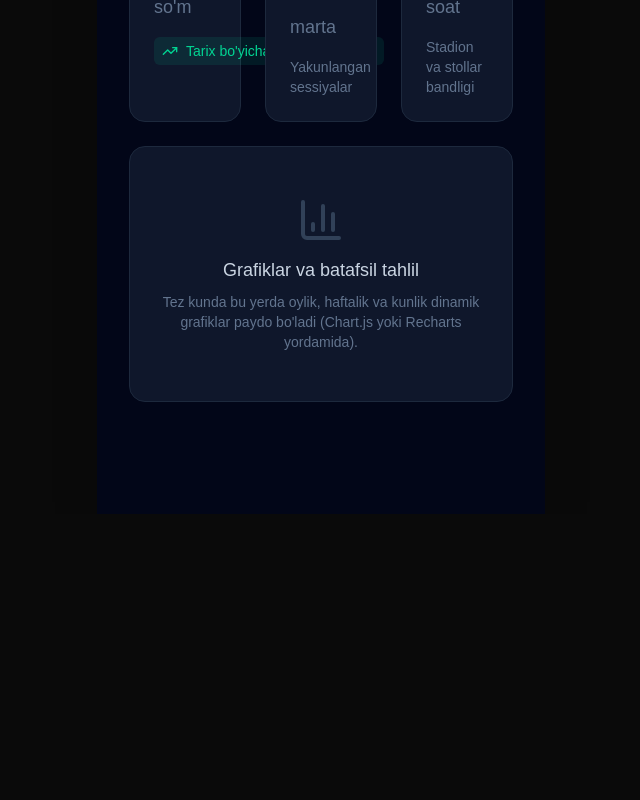
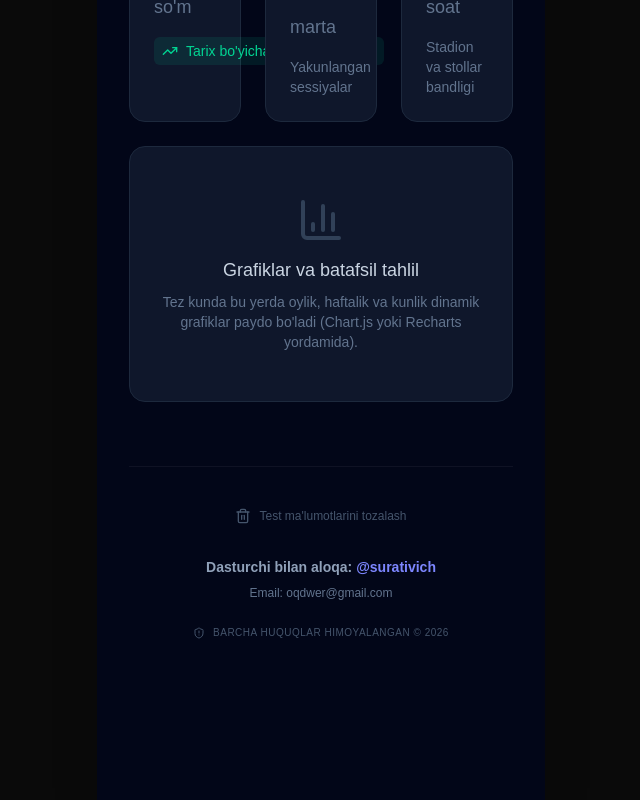
Before and after one commit to surativich/poliya-web, a Next.js app: page /reports in a window 1280 px wide. Shown: the part 958-1758 px from the top of the page, without its empty margins (319-959 px from the left). Before the commit the page ends 1472 px from the top, so only its background shows below. Built offline with nearby package versions, Linux system fonts and the light colour scheme; no server answers; the database is empty.

Commit message:
Add reports clear action and premium footer

```diff
--- /dev/null
+++ b/src/actions/admin.actions.ts
@@ -0,0 +1,24 @@
+"use server";
+
+import { sql } from "@vercel/postgres";
+import { revalidatePath } from "next/cache";
+
+export async function clearAllTestData() {
+  try {
+    // Delete in correct order to respect foreign keys
+    await sql`DELETE FROM session_items`;
+    await sql`DELETE FROM inventory_movements`;
+    await sql`DELETE FROM debt_transactions`;
+    await sql`DELETE FROM sessions`;
+    await sql`DELETE FROM expenses`;
+
+    // Reset customer debts to 0
+    await sql`UPDATE customers SET total_debt = 0`;
+
+    revalidatePath("/");
+    return { success: true };
+  } catch (error: any) {
+    console.error("Failed to clear data:", error);
+    return { success: false, error: error.message };
+  }
+}
--- a/src/components/reports/reports-client.tsx
+++ b/src/components/reports/reports-client.tsx
@@ -1,9 +1,30 @@
 "use client";
 
-import { BarChart3, TrendingUp, Calendar, Clock, DollarSign, Banknote, CreditCard, Users, Activity, Package, Download } from "lucide-react";
+import { useState } from "react";
+import { BarChart3, TrendingUp, Calendar, Clock, DollarSign, Banknote, CreditCard, Users, Activity, Package, Download, Trash2, ShieldAlert, Loader2 } from "lucide-react";
 import { StatCard } from "@/components/dashboard/dashboard-client";
+import { clearAllTestData } from "@/actions/admin.actions";
+import { useRouter } from "next/navigation";
 
 export function ReportsClient({ initialData, stats, shopStats }: { initialData: any[], stats: any, shopStats: any }) {
+  const [isClearing, setIsClearing] = useState(false);
+  const router = useRouter();
+
+  const handleClearData = async () => {
+    if (!confirm("Barcha hisobotlar, tarix va xarajatlar butunlay o'chiriladi. Ishonchingiz komilmi?")) return;
+    if (!confirm("DIQQAT! Bu amalni orqaga qaytarib bo'lmaydi. Faqatgina test ma'lumotlarini o'chirish uchun ishlating!")) return;
+
+    setIsClearing(true);
+    const res = await clearAllTestData();
+    if (res.success) {
+      alert("Barcha ma'lumotlar muvaffaqiyatli tozalandi!");
+      router.refresh();
+    } else {
+      alert("Xatolik: " + res.error);
+    }
+    setIsClearing(false);
+  };
+
   // Simplistic stats calculation
   const totalRevenue = initialData.reduce((acc, curr) => acc + (curr.total_cost || 0), 0);
   const totalGames = initialData.length;
@@ -125,6 +146,32 @@ export function ReportsClient({ initialData, stats, shopStats }: { initialData:
         <h3 className="text-lg font-medium text-slate-300">Grafiklar va batafsil tahlil</h3>
         <p className="text-sm text-slate-500 mt-2 max-w-sm">Tez kunda bu yerda oylik, haftalik va kunlik dinamik grafiklar paydo bo'ladi (Chart.js yoki Recharts yordamida).</p>
       </div>
+
+      {/* Premium Footer with Clear Action */}
+      <div className="mt-16 pt-8 border-t border-white/5 flex flex-col items-center justify-center space-y-6 pb-12">
+        <button
+          onClick={handleClearData}
+          disabled={isClearing}
+          className="flex items-center gap-2 text-xs font-medium text-slate-600 hover:text-rose-500 transition-colors bg-transparent border border-transparent hover:border-rose-500/20 hover:bg-rose-500/10 px-4 py-2 rounded-full disabled:opacity-50"
+        >
+          {isClearing ? <Loader2 className="w-4 h-4 animate-spin" /> : <Trash2 className="w-4 h-4" />}
+          Test ma'lumotlarini tozalash
+        </button>
+
+        <div className="text-center space-y-2">
+          <p className="text-sm font-bold text-slate-400">
+            Dasturchi bilan aloqa: <a href="https://t.me/surativich" target="_blank" className="text-indigo-400 hover:text-indigo-300 transition-colors">@surativich</a>
+          </p>
+          <p className="text-xs text-slate-500">
+            Email: <a href="mailto:oqdwer@gmail.com" className="hover:text-slate-300 transition-colors">oqdwer@gmail.com</a>
+          </p>
+        </div>
+
+        <div className="flex items-center gap-2 text-[10px] text-slate-600 font-medium tracking-wider uppercase">
+          <ShieldAlert className="w-3 h-3" />
+          <span>Barcha huquqlar himoyalangan &copy; {new Date().getFullYear()}</span>
+        </div>
+      </div>
     </div>
   );
 }
```
